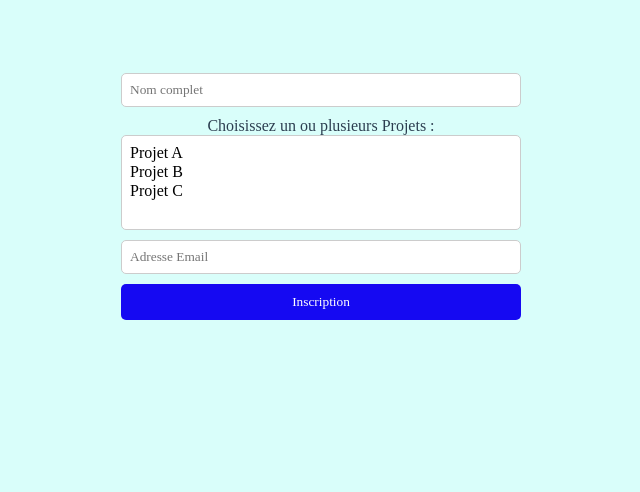
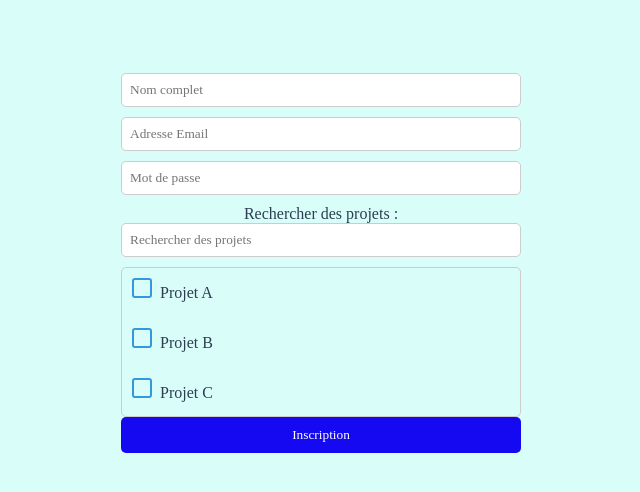
Before and after one commit to iboizard/ProjetWeb, a Vue app in the folder frontend/: page /signUp in a window 1280 px wide. Shown: the top 492 px of the page, without its empty margins (319-959 px from the left). Built offline with nearby package versions, Linux system fonts and the light colour scheme; the HTML template or start-up script is replaced by a standard one.

Commit message:
Fix: Change SignUp Page with list of project and also add project at one user

```diff
--- a/frontend/src/pages/Projects.vue
+++ b/frontend/src/pages/Projects.vue
@@ -35,7 +35,8 @@
 
   <div class="registration-form">
     <div class="tabs">
-      <button @click="toggleFormVisibility">Inscription Projet</button>
+      <button class="navButton" @click="toggleFormVisibility">Inscription Projet</button>
+      <button class="navButton" @click="showAvailableProjects">Rattachement au Projet Existant</button>
     </div>
 
     <form v-if="isProject" @submit.prevent="submitProjectForm">
@@ -48,6 +49,16 @@
 
       <button type="submit">Inscription</button>
     </form>
+
+    <div v-if="showProjects">
+      <h3>Projets Disponibles</h3>
+      <select v-model="selectedExistingProject">
+        <option value="">Sélectionnez un projet</option>
+        <option v-for="project in availableProjects" :key="project.project_id" :value="project.project_id">{{ project.name }}</option>
+      </select>
+
+      <button @click="attachToExistingProject">Rattacher au Projet</button>
+    </div>
   </div>
 </template>
 <script>
@@ -75,6 +86,9 @@ export default {
       ],
       selectedProject: null,
       isProject: false,
+      showProjects: false,
+      availableProjects: [],
+      selectedExistingProject: "",
       projectName: "",
       description: "",
       objectives: "",
@@ -90,7 +104,26 @@ export default {
       console.log('Inscription Projet:', this.projectName, this.description, this.objectives, this.deadline, this.budget, this.members);
     }, toggleFormVisibility() {
       this.isProject = !this.isProject;
-    }
+    },showAvailableProjects() {
+      // Simuler un appel API pour récupérer les projets disponibles (mock)
+      this.availableProjects = this.mockAvailableProjects();
+      this.showProjects = true;
+    },
+    attachToExistingProject() {
+      // Simuler l'opération de rattachement à un projet existant (mock)
+      console.log("Utilisateur rattaché au projet :", this.selectedExistingProject);
+      // Réinitialisez les valeurs si nécessaire.
+      this.showProjects = false;
+      this.selectedExistingProject = "";
+    },
+    mockAvailableProjects() {
+      // Simuler la liste des projets disponibles
+      return [
+        { project_id: 1, name: "Projet A" },
+        { project_id: 2, name: "Projet B" },
+        { project_id: 3, name: "Projet C" },
+      ];
+    },
   }
 };
 </script>
@@ -204,6 +237,11 @@ button {
   cursor: pointer;
 }
 
+.navButton{
+  width: 40%;
+}
+
+
 button:hover {
   background-color: #2980b9;
 }
--- a/frontend/src/pages/SignUp.vue
+++ b/frontend/src/pages/SignUp.vue
@@ -1,14 +1,24 @@
 <template>
   <div class="registration-form">
-
     <form @submit.prevent="submitManagerForm">
       <input type="text" v-model="managerName" placeholder="Nom complet" required>
-      <label>Choisissez un ou plusieurs Projets :</label>
-      <select v-model="selectedProjects" multiple required>
-          <option v-for="project in projects" :key="project.id" :value="project.id">{{ project.name }}</option>
-      </select>
       <input type="email" v-model="email" placeholder="Adresse Email" required>
-      <button type="submit">Inscription</button>
+      <input type="password" v-model="password" placeholder="Mot de passe" required>
+
+      <div class="project-selector">
+        <label for="projectSearch">Rechercher des projets :</label>
+        <input type="text" v-model="projectSearch" id="projectSearch" placeholder="Rechercher des projets" />
+        <div class="project-list" v-show="filteredProjects.length > 0">
+          <div v-for="project in filteredProjects" :key="project.id" class="project-item">
+            <div class="project-item">
+              <input type="checkbox" v-model="selectedProjects" :value="project.id" id="project.id"
+                class="styled-checkbox" />
+              <label :for="project.id" class="checkbox-label">{{ project.name }}</label>
+            </div>
+          </div>
+        </div>
+      </div>
+        <button type="submit">Inscription</button>
     </form>
   </div>
 </template>
@@ -17,25 +27,35 @@
 export default {
   data() {
     return {
-      isManager: true,
       managerName: '',
-      projectName: '',
       email: '',
-      description: '',
-      objectives: '',
-      deadline: '',
-      budget: '',
-      members: '',
+      password: '',
+      projectSearch: '',
+      selectedProjects: [],
       projects: [
-      { id: 1, name: 'Projet A' },
-      { id: 2, name: 'Projet B' },
-      { id: 3, name: 'Projet C' },
-    ],
+        { id: 1, name: 'Projet A' },
+        { id: 2, name: 'Projet B' },
+        { id: 3, name: 'Projet C' },
+        { id: 4, name: 'Projet D' },
+        { id: 5, name: 'Projet E' },
+        { id: 6, name: 'Projet F' },
+        { id: 7, name: 'Projet G' },
+        { id: 8, name: 'Projet H' },
+        { id: 9, name: 'Projet I' },
+        { id: 10, name: 'Projet J' },
+      ],
     };
+  },
+  computed: {
+    filteredProjects() {
+      return this.projects.filter(project =>
+        project.name.toLowerCase().includes(this.projectSearch.toLowerCase())
+      );
+    },
   },
   methods: {
     submitManagerForm() {
-      console.log('Manager de Projet Inscription:', this.managerName, this.projectName, this.email);
+      console.log('Manager de Projet Inscription:', this.managerName, this.email, 'Projets sélectionnés:', this.selectedProjects);
     },
   },
 };
@@ -47,28 +67,42 @@ export default {
   margin: 0 auto;
 }
 
-.tabs {
-  display: flex;
-  justify-content: space-around;
-  margin-bottom: 20px;
-}
-
-.activeTab {
-  font-weight: bold;
-}
-
 form {
   display: flex;
   flex-direction: column;
 }
 
 input,
-textarea,
 select {
   margin-bottom: 10px;
   padding: 8px;
   border: 1px solid #ccc;
   border-radius: 5px;
+}
+
+.project-selector {
+  position: relative;
+}
+
+#projectSearch {
+  width: 100%;
+  padding: 8px;
+  margin-bottom: 10px;
+  border: 1px solid #ccc;
+  border-radius: 5px;
+}
+
+.project-list {
+  max-height: 150px;
+  overflow-y: auto;
+  border: 1px solid #ccc;
+  border-radius: 5px;
+}
+
+.project-item {
+  display: flex;
+  align-items: center;
+  padding: 5px;
 }
 
 button {
@@ -84,5 +118,27 @@ button:hover {
   background-color: #2980b9;
 }
 
+.styled-checkbox {
+  appearance: none;
+  -webkit-appearance: none;
+  -moz-appearance: none;
+  width: 16px;
+  height: 16px;
+  border: 2px solid #3498db;
+  border-radius: 3px;
+  display: inline-block;
+  position: relative;
+  vertical-align: middle;
+  cursor: pointer;
+}
 
+.styled-checkbox:checked {
+  background-color: #3498db;
+  border: 2px solid #3498db;
+}
+
+.checkbox-label {
+  padding-left: 8px;
+  vertical-align: middle;
+}
 </style>
--- a/frontend/src/styles/common.css
+++ b/frontend/src/styles/common.css
@@ -8,7 +8,6 @@
 
 .container {
     display: flex;
-    align-items: center;
     justify-content: center;
     min-height: 100vh;
 }
```
